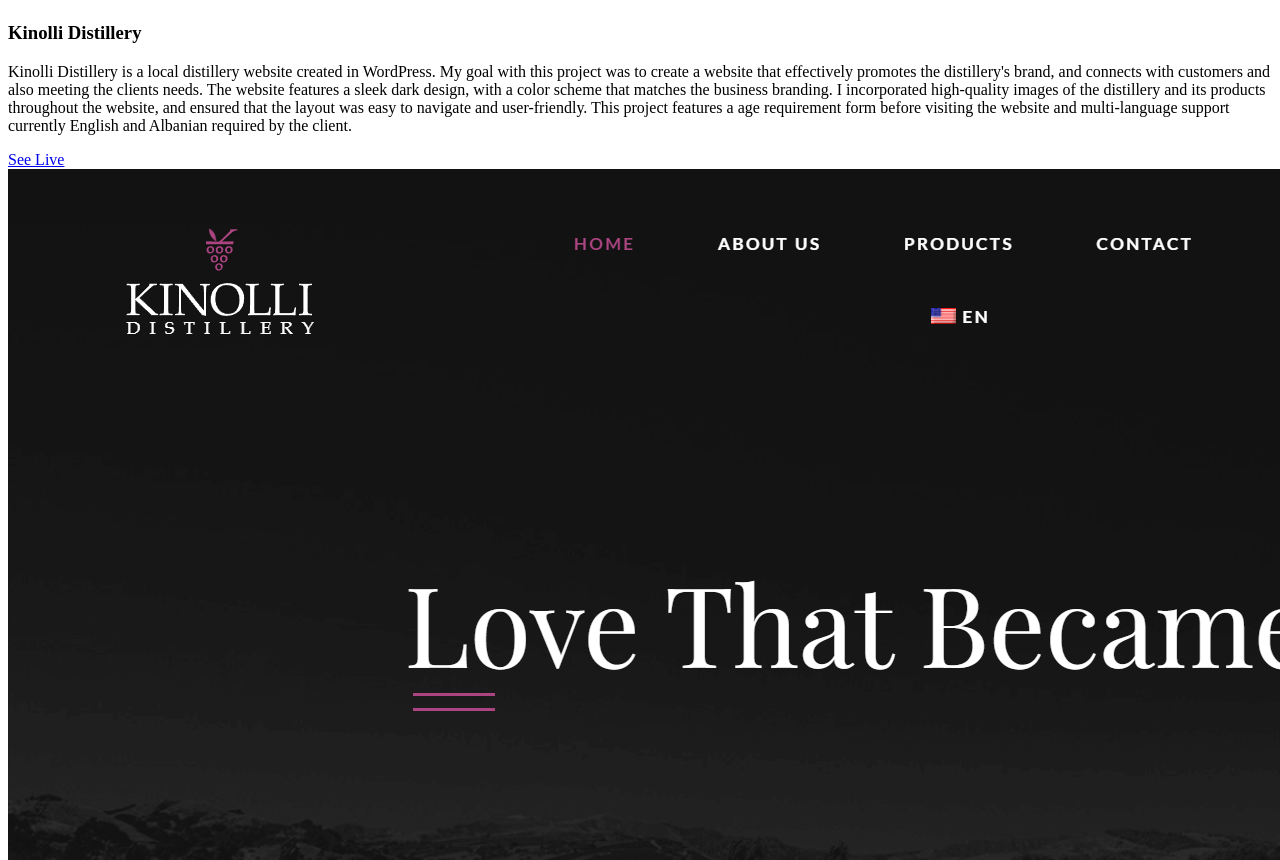
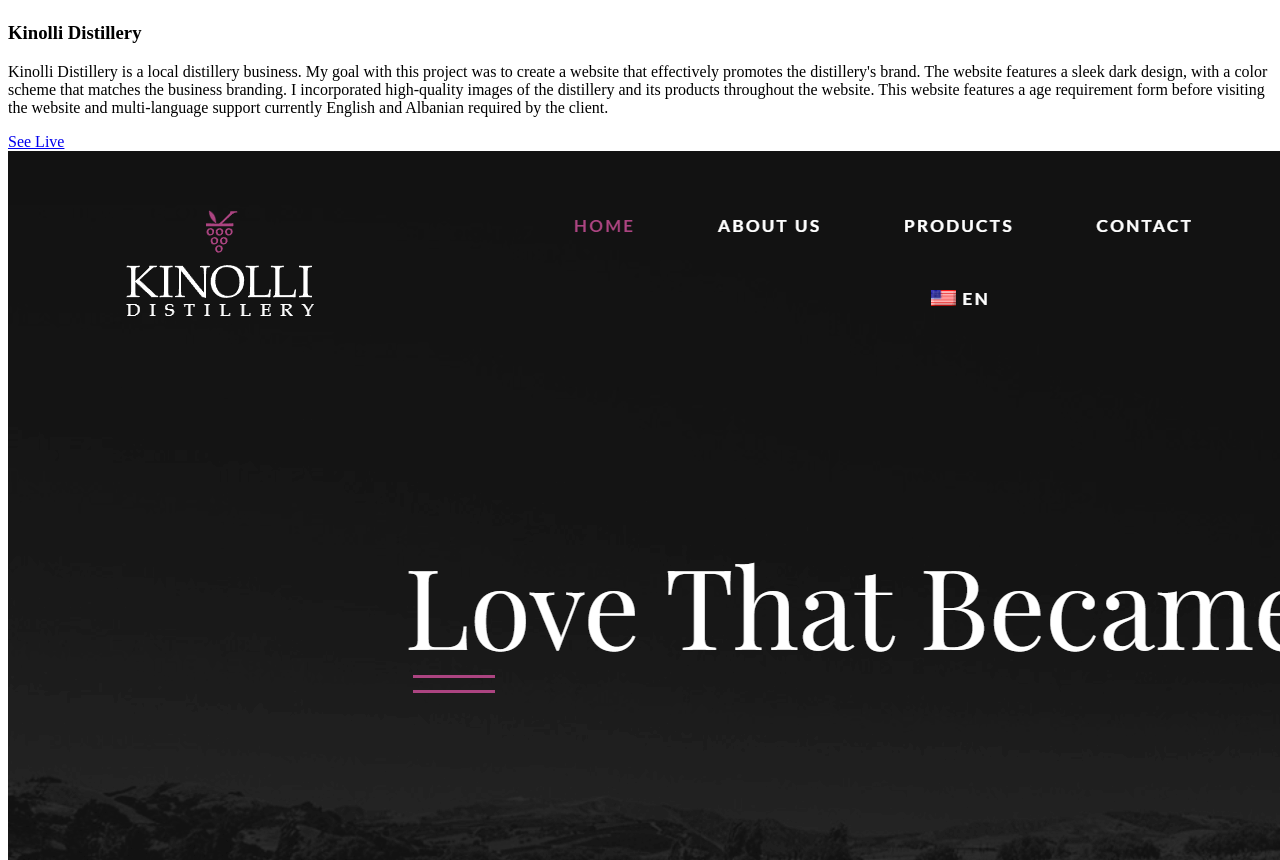
Before and after one commit to vedonal/portofolio, a website: page src/template.html in a window 1280 px wide. Shown: the part 2803-3663 px from the top of the page. Drawn offline with nearby package versions, Linux system fonts and the light colour scheme.

Commit message:
final version

```diff
--- a/src/template.html
+++ b/src/template.html
@@ -69,7 +69,7 @@
               CPanel and Plesk.
             </p>
             <span class="d-flex mt-3">
-              <a target="_blank" class="cta-btn cta-btn--resume" href="./assets/KildonVeseliCV(1).pdf">
+              <a target="_blank" class="cta-btn cta-btn--resume" href="https://www.scribd.com/document/712224249/Kildon-Veseli-CV-1?secret_password=y40c5OcyMlqkuEtv2zsx">
                 View Resume
               </a>
             </span>
@@ -160,12 +160,11 @@
               <h3 class="project-wrapper__text-title">Kinolli Distillery</h3>
               <div>
                 <p class="mb-4">
-                  Kinolli Distillery is a local distillery website created in WordPress. My goal with this project was
-                  to create a website that effectively promotes the distillery's brand, and connects with customers and
-                  also meeting the clients needs. The website features a sleek dark design, with a color scheme that
+                  Kinolli Distillery is a local distillery business. My goal with this project was
+                  to create a website that effectively promotes the distillery's brand. The website features a sleek dark design, with a color scheme that
                   matches the business branding. I incorporated high-quality images of the distillery and its products
-                  throughout the website, and ensured that the layout was easy to navigate and user-friendly. This
-                  project features a age requirement form before visiting the website and multi-language support
+                  throughout the website. This
+                  website features a age requirement form before visiting the website and multi-language support
                   currently English and Albanian required by the client.
                 </p>
               </div>
```
